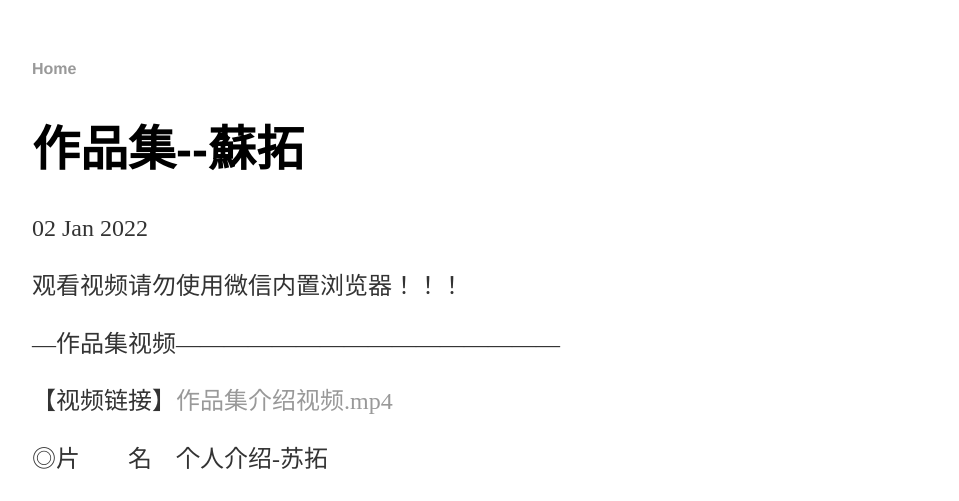
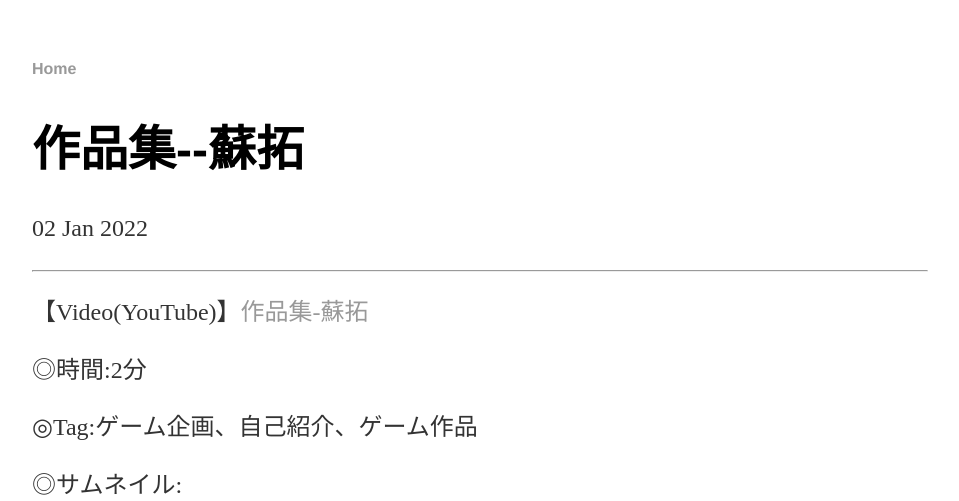
Before and after one commit to SotakuStudio/SotakuStudio.github.io, a Jekyll site: the page built from _posts/2022-01-02-japanese.md, in a window 1280 px wide and 1400 px high. Shown: the top 501 px of the window, without its empty margins (160-1119 px from the left). Built offline with Jekyll 4.4.1, drawn with Linux system fonts in a browser that asks for light colours; some of the changed text lies outside the part shown.

Commit message:
Update 2022-01-02-japanese.md

```diff
--- a/_posts/2022-01-02-japanese.md
+++ b/_posts/2022-01-02-japanese.md
@@ -3,32 +3,44 @@ layout: post
 title: "作品集--蘇拓"
 date: 2022-01-02
 ---
-观看视频请勿使用微信内置浏览器！！！
+********************************************************
 
----作品集视频------------------------------------------------
+【Video(YouTube)】[作品集-蘇拓](https://www.youtube.com/watch?v=_rLbzftN2kg)
 
-【视频链接】[作品集介绍视频.mp4](https://youtu.be/_rLbzftN2kg)
+◎時間:2分
 
-◎片　　名　个人介绍-苏拓
+◎Tag:ゲーム企画、自己紹介、ゲーム作品
 
-◎语　　言　中文
+◎サムネイル:
 
-◎片　　长　1分钟
+![Image text](https://github.com/SotakuStudio/SotakuStudio.github.io/blob/main/chnblog/image/IntroductionPage.jpg?raw=true)
 
-◎简　　介
+【Video(YouTube)】[作品集-蘇拓](https://www.youtube.com/watch?v=_rLbzftN2kg)
 
-![Image text](https://github.com/SotakuStudio/SotakuStudio.github.io/blob/main/chnblog/image/chnPortfolioIntroduction.jpg?raw=true)
+********************************************************
 
-【视频链接】[作品集介绍视频.mp4](https://youtu.be/_rLbzftN2kg)
+【作品集Demo(OneDrive)】[作品集Demo.zip](https://v.qq.com/x/page/d3224z0fxsn.html)
 
----作品集Demo------------------------------------------------
+◎実行環境:Windows
 
-【Demo链接】[作品集_苏拓.zip](https://1drv.ms/u/s!Aj9fktzHJKNciN08bskXCq0ZKlccEg?e=E1bXq9)
+◎開発環境:Unity
 
-◎片　　名　作品集_苏拓
+◎サムネイル:
 
-◎语　　言　中文/日文
+![Image text](https://github.com/SotakuStudio/SotakuStudio.github.io/blob/main/chnblog/image/IntroductionPage.jpg?raw=true)
 
-◎运行环境　Windows。IOS版本请联系开发者(邮箱:su.tuo@outlook.com)
+【作品集Demo(OneDrive)】[作品集Demo.zip](https://v.qq.com/x/page/d3224z0fxsn.html)
 
-【Demo链接】[作品集_苏拓.zip](https://1drv.ms/u/s!Aj9fktzHJKNciN08bskXCq0ZKlccEg?e=E1bXq9)
+********************************************************
+
+---リンクセンター---
+
+【履歴書】[履歴書.jpg](https://1drv.ms/b/s!Aj9fktzHJKNciN06rw5TyEamfuhR8g?e=3nODQ8)
+
+【作品集Video】[作品集-蘇拓](https://v.qq.com/x/page/d3224z0fxsn.html)
+
+【作品集Demo】[作品集Demo.zip](https://v.qq.com/x/page/d3224z0fxsn.html)
+
+【企画書】[企画書作品集.pdf](https://1drv.ms/b/s!Aj9fktzHJKNciN06rw5TyEamfuhR8g?e=3nODQ8)
+
+【他の作品】[他の作品.zip](https://1drv.ms/b/s!Aj9fktzHJKNciN06rw5TyEamfuhR8g?e=3nODQ8)
```
